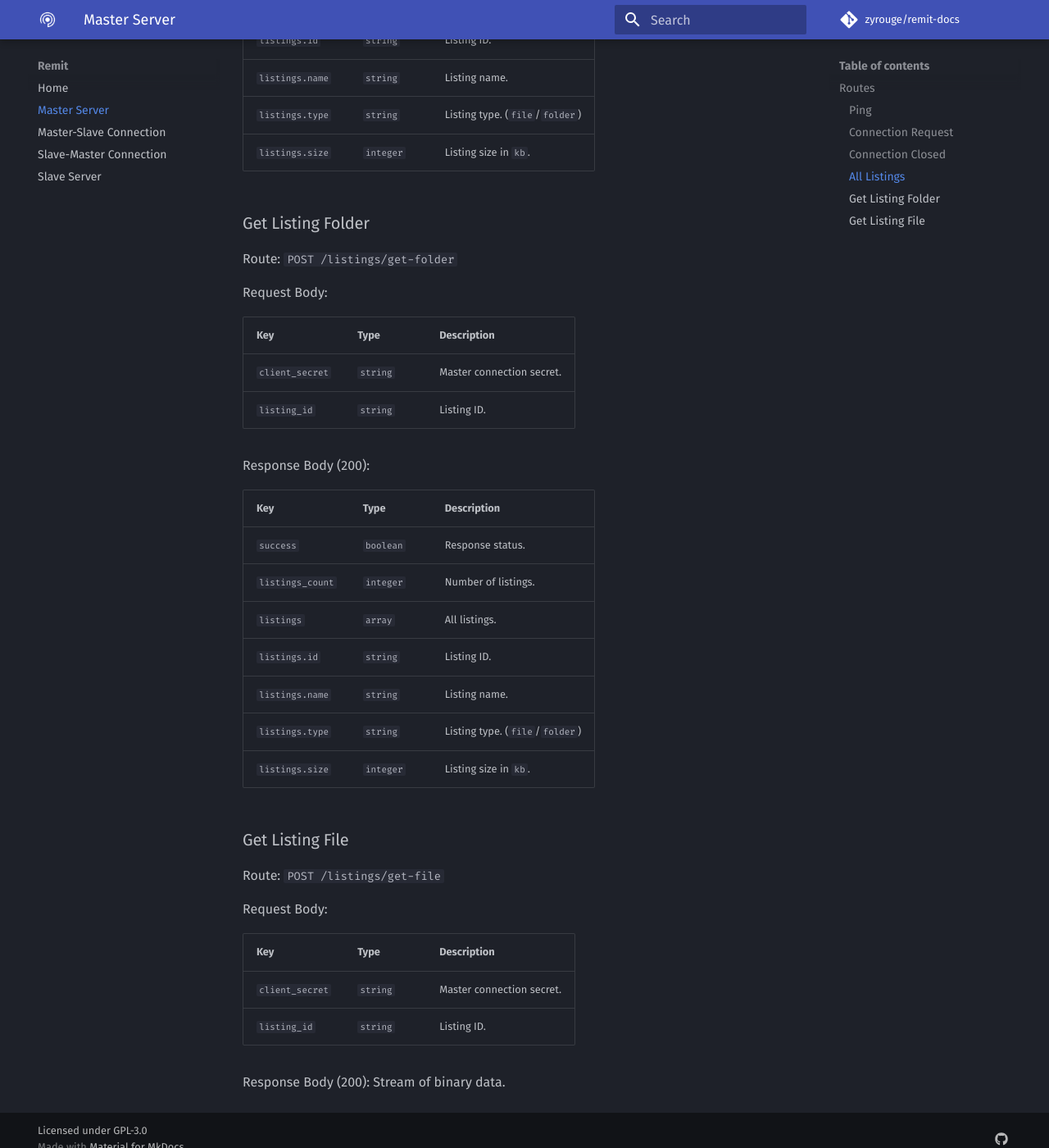
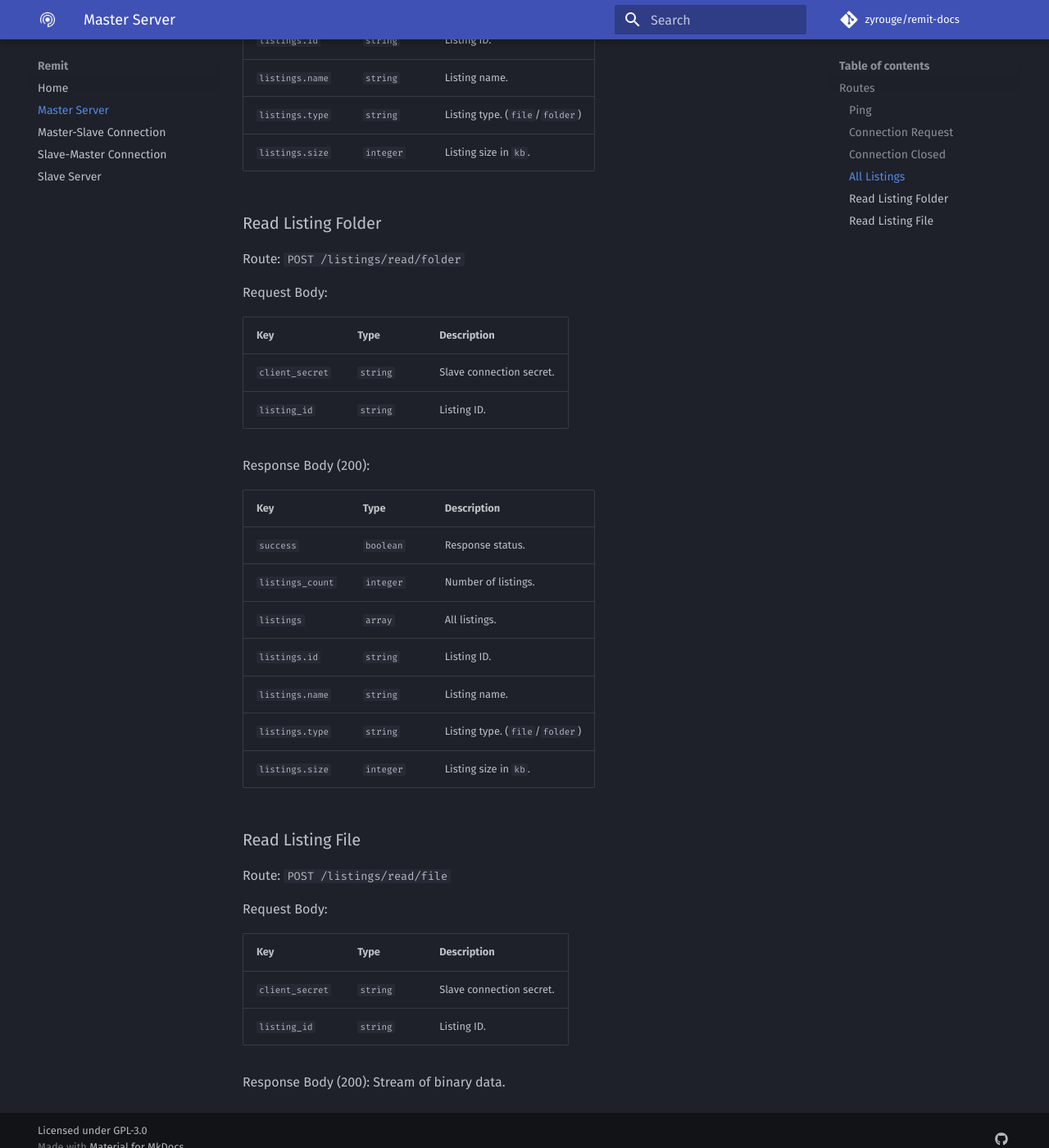
Before and after one commit to zyrouge/remit-docs, an MkDocs documentation site: the page built from docs/Master-Server.md, in a window 1280 px wide and 1400 px high, scrolled down 2073 px. Shown: the whole window at 82% size. Built offline with MkDocs 1.6.1 and Material for MkDocs 9.7.7, drawn with Linux system fonts in a browser that asks for light colours; comment, search, counter and statistics services are not loaded; some of the changed text lies outside the part shown.

Commit message:
chore: docs

```diff
--- a/docs/Master-Server.md
+++ b/docs/Master-Server.md
@@ -42,9 +42,9 @@ Route: `POST /connection/close`
 
 Request Body:
 
-| Key             | Type     | Description               |
-| --------------- | -------- | ------------------------- |
-| `client_secret` | `string` | Master connection secret. |
+| Key             | Type     | Description              |
+| --------------- | -------- | ------------------------ |
+| `client_secret` | `string` | Slave connection secret. |
 
 Response Body (200):
 
@@ -58,9 +58,9 @@ Route: `POST /listings/all`
 
 Request Body:
 
-| Key             | Type     | Description               |
-| --------------- | -------- | ------------------------- |
-| `client_secret` | `string` | Master connection secret. |
+| Key             | Type     | Description              |
+| --------------- | -------- | ------------------------ |
+| `client_secret` | `string` | Slave connection secret. |
 
 Response Body (200):
 
@@ -74,16 +74,16 @@ Response Body (200):
 | `listings.type`  | `string`  | Listing type. (`file`/`folder`) |
 | `listings.size`  | `integer` | Listing size in `kb`.           |
 
-### Get Listing Folder
+### Read Listing Folder
 
-Route: `POST /listings/get-folder`
+Route: `POST /listings/read/folder`
 
 Request Body:
 
-| Key             | Type     | Description               |
-| --------------- | -------- | ------------------------- |
-| `client_secret` | `string` | Master connection secret. |
-| `listing_id`    | `string` | Listing ID.               |
+| Key             | Type     | Description              |
+| --------------- | -------- | ------------------------ |
+| `client_secret` | `string` | Slave connection secret. |
+| `listing_id`    | `string` | Listing ID.              |
 
 Response Body (200):
 
@@ -97,15 +97,15 @@ Response Body (200):
 | `listings.type`  | `string`  | Listing type. (`file`/`folder`) |
 | `listings.size`  | `integer` | Listing size in `kb`.           |
 
-### Get Listing File
+### Read Listing File
 
-Route: `POST /listings/get-file`
+Route: `POST /listings/read/file`
 
 Request Body:
 
-| Key             | Type     | Description               |
-| --------------- | -------- | ------------------------- |
-| `client_secret` | `string` | Master connection secret. |
-| `listing_id`    | `string` | Listing ID.               |
+| Key             | Type     | Description              |
+| --------------- | -------- | ------------------------ |
+| `client_secret` | `string` | Slave connection secret. |
+| `listing_id`    | `string` | Listing ID.              |
 
 Response Body (200): Stream of binary data.
```
Also changed, not shown: docs/Slave-Server.md (+5 -4 lines), docs/index.md (+8 -0 lines).
